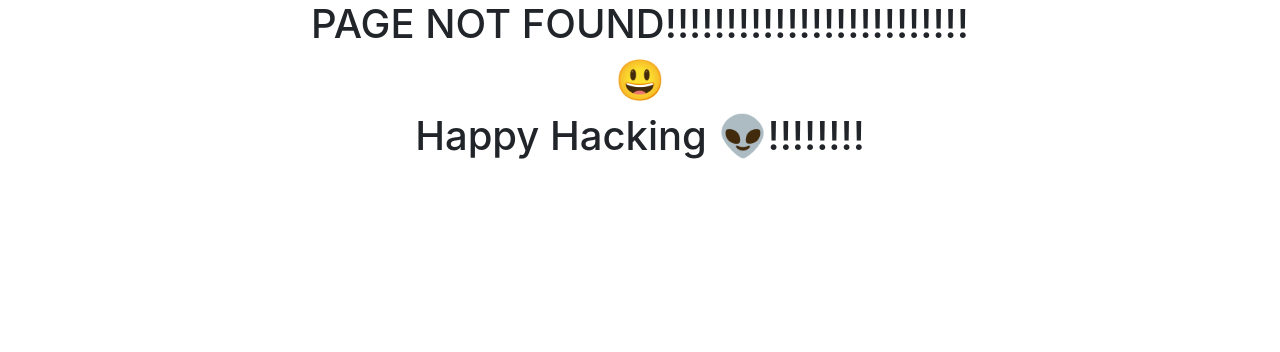
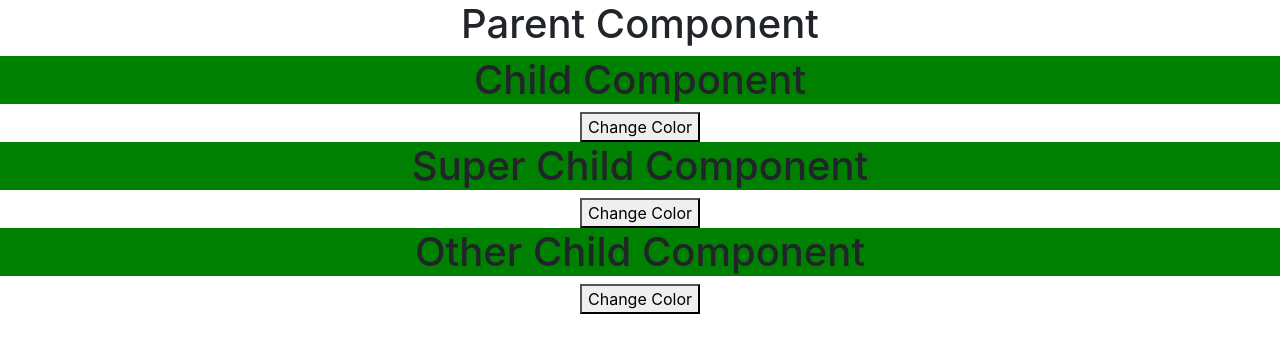
Before and after one commit to mrdbcse/React-Tutorial, a React (Create React App) app: page /contextApiWithHooks in a window 1280 px wide. Before the commit this address had no page. Shown: the top 352 px of the page. Built offline with nearby package versions, Linux system fonts and the light colour scheme.

Commit message:
ContextAPIwithHooks

```diff
--- a/src/App.js
+++ b/src/App.js
@@ -1,5 +1,5 @@
 import "./App.css";
-import { Link, Route, Routes } from "react-router-dom";
+import { Route, Routes } from "react-router-dom";
 import CounterTwo from "./Components/CounterTwo";
 import Hoc from "./Components/Hoc";
 // import ControlledComponent from "./Components/ControlledComponent";
@@ -8,7 +8,7 @@ import Hoc from "./Components/Hoc";
 // import UseRefExample from "./Components/UseRefExample";
 // import UseMemoExample from "./Components/UseMemoExample";
 // import Bootstrap from "./Components/Bootstrap";
-import Map from "./Components/Map";
+// import Map from "./Components/Map";
 // import Styles from "./Components/Styles";
 import Hooks from "./Components/Hooks";
 import APIPostMethods from "./Components/APIPostMethods";
@@ -21,6 +21,7 @@ import UserCmp from "./Components/UserCmp";
 import PrevProps from "./Components/PrevProps";
 import StateWithObject from "./Components/StateWithObject";
 import Main from "./ContextAPI/Main";
+import Parent from "./ContextAPIwithHooks/Parent";
 // import FuncAsProps from "./Components/FuncAsProps";
 // import BasicFormValidation from "./Components/BasicFormValidation";
 // import ConditionalRendering from "./Components/ConditionalRendering";
@@ -50,15 +51,16 @@ const App = () => {
         <Route exact={true} path='/hoc' element={<Hoc cmp={CounterTwo} />} />
         <Route exact={true} path='/hooks' element={<Hooks />} />
         <Route exact={true} path='/dynamicRouting' element={<UserList />} />
-        <Route exact={true} path='*' element={<PageNotFound />} />
-        <Route path='/user/:id/:name' exact={true} element={<UserCmp />} />
-        <Route path='/previousProps' exact={true} element={<PrevProps />} />
+        <Route exact={true} path='/user/:id/:name' element={<UserCmp />} />
+        <Route exact={true} path='/previousProps' element={<PrevProps />} />
         <Route
+          exact={true}
           path='/stateWithObject'
-          exact={true}
           element={<StateWithObject />}
         />
         <Route exact={true} path='/contextApi' element={<Main />} />
+        <Route exact={true} path='//contextApiWithHooks' element={<Parent />} />
+        <Route exact={true} path='*' element={<PageNotFound />} />
       </Routes>
 
       {/* <FState /> */}
--- a/src/Components/Home.js
+++ b/src/Components/Home.js
@@ -33,6 +33,9 @@ export const Home = () => {
           <li style={{ textAlign: "left" }}>
             <Link to='/contextApi'>Context API</Link>
           </li>
+          <li style={{ textAlign: "left" }}>
+            <Link to='/contextApiWithHooks'>Context API with Hooks</Link>
+          </li>
         </ul>
         <h6>More contents comming soon..........</h6>
       </nav>
--- /dev/null
+++ b/src/ContextAPIwithHooks/Child.js
@@ -0,0 +1,18 @@
+import { useContext } from "react";
+import { globalState } from "./Parent";
+import SuperChild from "./SuperChild";
+
+const Child = () => {
+  const { appColor, changeColor } = useContext(globalState);
+  console.log("AppColor:" + appColor);
+  return (
+    <div>
+      <h1 style={{ backgroundColor: appColor }}>Child Component</h1>
+      <button onClick={() => changeColor("white")}>Change Color</button>
+
+      <SuperChild />
+    </div>
+  );
+};
+
+export default Child;
--- /dev/null
+++ b/src/ContextAPIwithHooks/OtherChild.js
@@ -0,0 +1,14 @@
+import { useContext } from "react";
+import { globalState } from "./Parent";
+
+const OtherChild = () => {
+  const { appColor, changeColor } = useContext(globalState);
+  return (
+    <div>
+      <h1 style={{ backgroundColor: appColor }}>Other Child Component</h1>
+      <button onClick={() => changeColor("pink")}>Change Color</button>
+    </div>
+  );
+};
+
+export default OtherChild;
--- /dev/null
+++ b/src/ContextAPIwithHooks/Parent.js
@@ -0,0 +1,24 @@
+import { useState } from "react";
+import { createContext } from "react";
+import Child from "./Child";
+import OtherChild from "./OtherChild";
+export const globalState = createContext();
+const Parent = () => {
+  const [color, setColor] = useState("green");
+  const changeColorHandler = (updatedColor) => {
+    setColor(updatedColor);
+  };
+  return (
+    <globalState.Provider
+      value={{ appColor: color, changeColor: changeColorHandler }}
+    >
+      <div>
+        <h1>Parent Component</h1>
+        <Child />
+        <OtherChild />
+      </div>
+    </globalState.Provider>
+  );
+};
+
+export default Parent;
--- /dev/null
+++ b/src/ContextAPIwithHooks/SuperChild.js
@@ -0,0 +1,14 @@
+import { useContext } from "react";
+import { globalState } from "./Parent";
+
+const SuperChild = () => {
+  const { appColor, changeColor } = useContext(globalState);
+  return (
+    <div>
+      <h1 style={{ backgroundColor: appColor }}>Super Child Component</h1>
+      <button onClick={() => changeColor("yellow")}>Change Color</button>
+    </div>
+  );
+};
+
+export default SuperChild;
```
